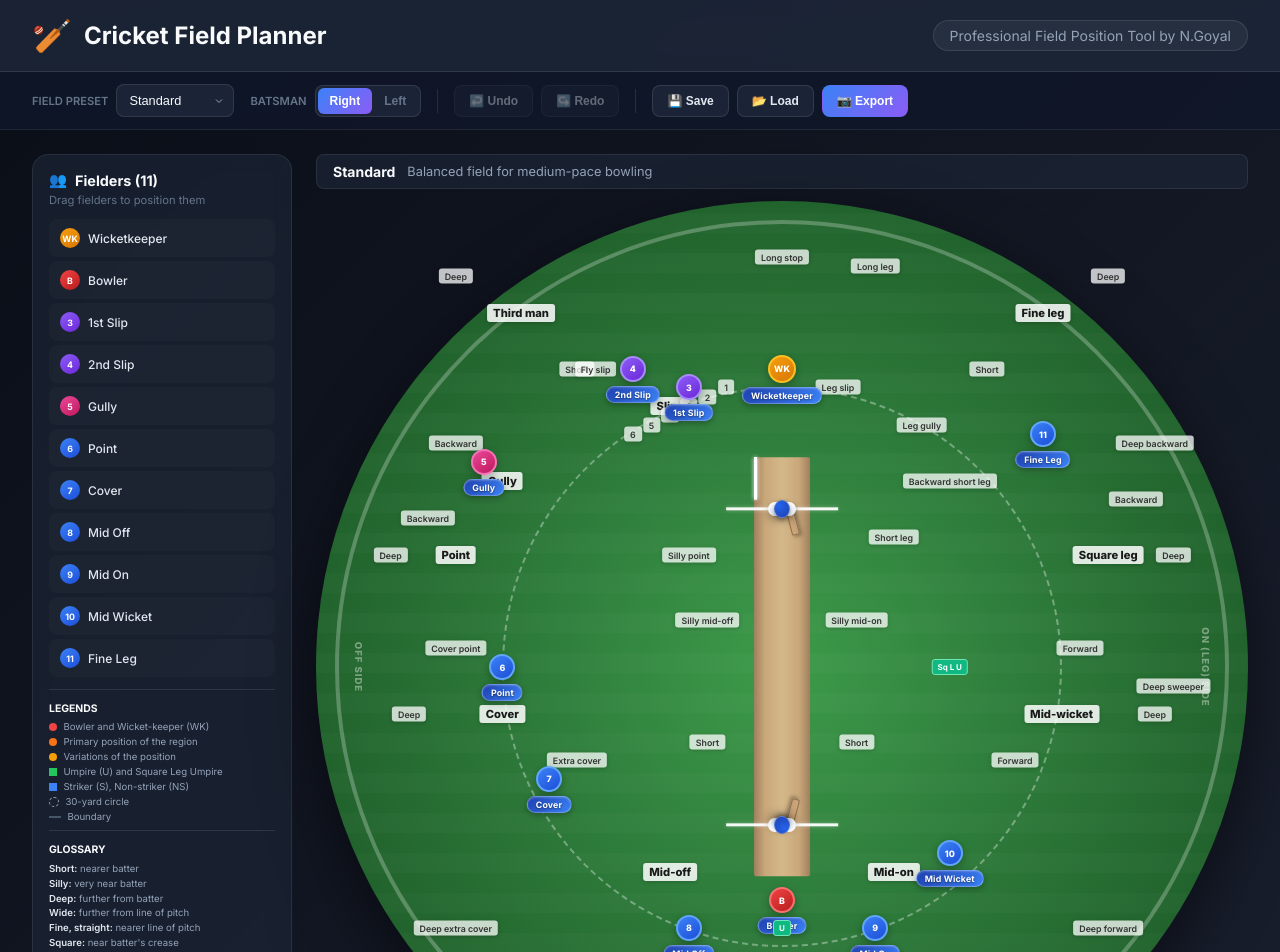
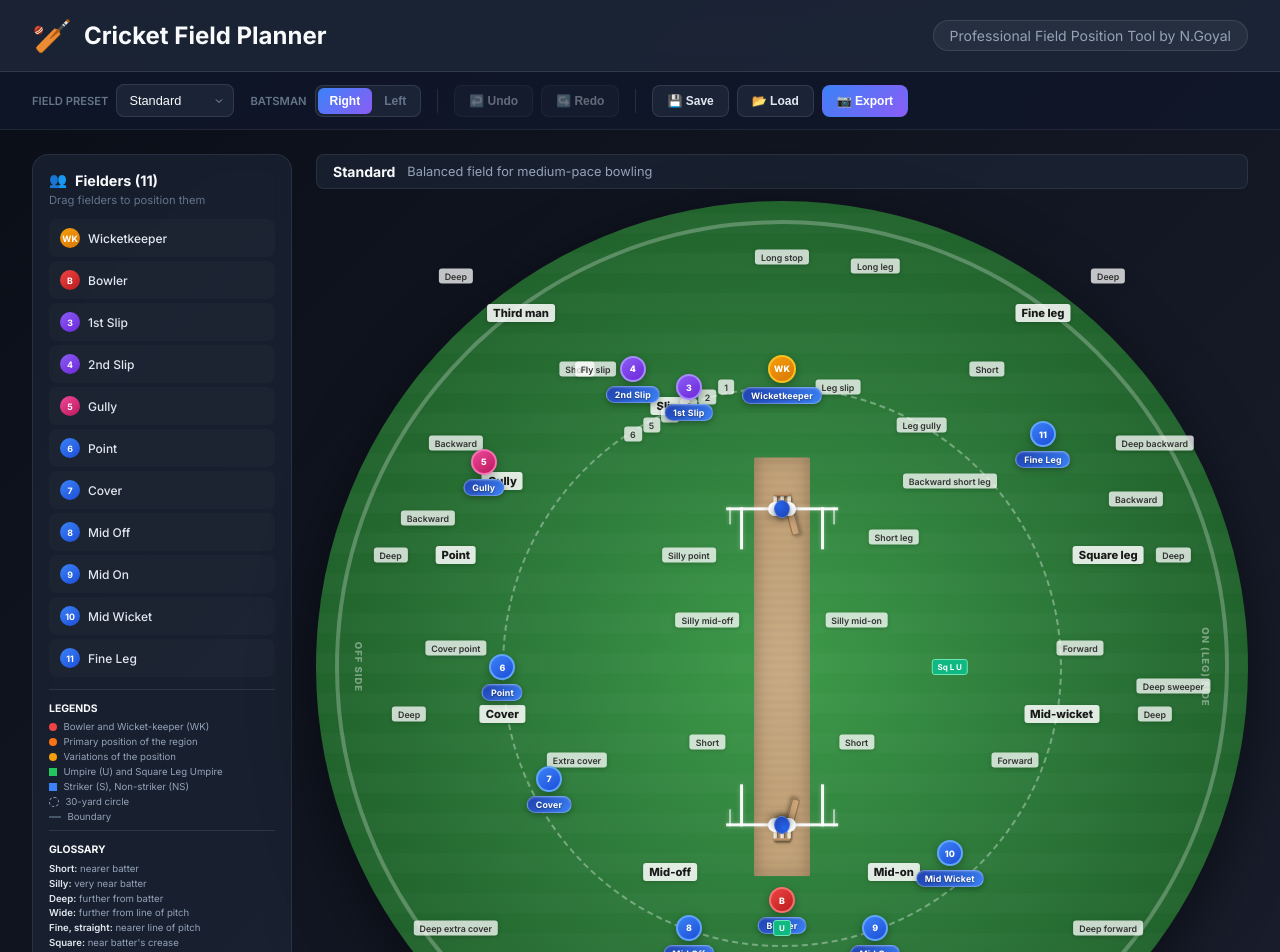
Before and after one commit to navendugoyal19/Cricket-field-position, a React (Vite) app: page / in a window 1280 px wide. Shown: the top 952 px of the page. Built offline with nearby package versions, Linux system fonts and the light colour scheme.

Commit message:
Enhance: Realistic pitch texture, wide lines, and 3D stumps

```diff
--- a/src/App.css
+++ b/src/App.css
@@ -450,6 +450,7 @@
 /* ============================================
    PITCH
    ============================================ */
+/* Pitch - Enhanced Texture */
 .pitch {
     position: absolute;
     left: 50%;
@@ -457,11 +458,16 @@
     transform: translate(-50%, -50%);
     width: 6%;
     height: 45%;
-    background: linear-gradient(90deg,
-            #a17f5f 0%, #c9a87a 20%, #d4b88a 50%, #c9a87a 80%, #a17f5f 100%);
+    /* Realistic clay/dust texture */
+    background-color: #c2a278;
+    background-image:
+        linear-gradient(90deg, rgba(0, 0, 0, 0.05) 0%, transparent 20%, transparent 80%, rgba(0, 0, 0, 0.05) 100%),
+        radial-gradient(circle at 50% 50%, rgba(255, 255, 255, 0.1) 0%, transparent 60%),
+        repeating-linear-gradient(0deg, transparent 0px, transparent 4px, rgba(0, 0, 0, 0.02) 4px, rgba(0, 0, 0, 0.02) 8px);
     border-radius: 2px;
     pointer-events: none;
     z-index: 5;
+    box-shadow: inset 0 0 20px rgba(0, 0, 0, 0.2);
 }
 
 /* Creases - Enhanced Visibility */
@@ -469,6 +475,37 @@
     position: absolute;
     background: rgba(255, 255, 255, 0.95);
     box-shadow: 0 0 4px rgba(255, 255, 255, 0.3);
+}
+
+/* Wide Lines */
+.wide-line-top-left,
+.wide-line-top-right,
+.wide-line-bottom-left,
+.wide-line-bottom-right {
+    width: 2px;
+    height: 4%;
+    background: rgba(255, 255, 255, 0.6);
+    /* Slightly fainter */
+}
+
+.wide-line-top-left {
+    left: -45%;
+    top: 12%;
+}
+
+.wide-line-top-right {
+    right: -45%;
+    top: 12%;
+}
+
+.wide-line-bottom-left {
+    left: -45%;
+    bottom: 12%;
+}
+
+.wide-line-bottom-right {
+    right: -45%;
+    bottom: 12%;
 }
 
 .popping-crease-top {
@@ -498,6 +535,74 @@
 }
 
 /* ... existing return crease positioning ... */
+
+.return-crease-top-left {
+    left: -25%;
+    top: 12%;
+}
+
+.return-crease-top-right {
+    right: -25%;
+    top: 12%;
+}
+
+.return-crease-bottom-left {
+    left: -25%;
+    bottom: 12%;
+}
+
+.return-crease-bottom-right {
+    right: -25%;
+    bottom: 12%;
+}
+
+/* Stumps - 3D Effect */
+.stumps-container {
+    position: absolute;
+    left: 50%;
+    transform: translateX(-50%);
+    display: flex;
+    gap: 3px;
+    /* Slightly wider gap */
+    z-index: 6;
+    filter: drop-shadow(1px 1px 1px rgba(0, 0, 0, 0.5));
+}
+
+.stumps-top {
+    top: 9%;
+}
+
+/* Adjusted for perspective */
+.stumps-bottom {
+    bottom: 9%;
+}
+
+.stump {
+    width: 4px;
+    /* Thicker stumps */
+    height: 14px;
+    background: linear-gradient(90deg, #e8d4b8 0%, #ffffff 50%, #d4c4a8 100%);
+    border-radius: 2px;
+    border: 1px solid rgba(0, 0, 0, 0.1);
+}
+
+.bails {
+    position: absolute;
+    left: 50%;
+    transform: translateX(-50%);
+    top: -2px;
+    width: 16px;
+    /* Wider bails */
+    height: 3px;
+    background: linear-gradient(to bottom, #d4a574, #8d6e4e);
+    border-radius: 2px;
+    box-shadow: 0 1px 2px rgba(0, 0, 0, 0.3);
+}
+
+.bails-bottom {
+    bottom: -2px;
+    top: auto;
+}
 
 /* ============================================
    BATSMAN MARKERS - 3D Top-Down View
--- a/src/components/CricketField.tsx
+++ b/src/components/CricketField.tsx
@@ -208,12 +208,20 @@ export function CricketField({
 
             {/* Pitch */}
             <div className="pitch">
+                {/* Creases */}
                 <div className="crease popping-crease-top" />
                 <div className="crease return-crease-top-left" />
                 <div className="crease return-crease-top-right" />
+                <div className="crease wide-line-top-left" />
+                <div className="crease wide-line-top-right" />
+
                 <div className="crease popping-crease-bottom" />
                 <div className="crease return-crease-bottom-left" />
                 <div className="crease return-crease-bottom-right" />
+                <div className="crease wide-line-bottom-left" />
+                <div className="crease wide-line-bottom-right" />
+
+                {/* Stumps */}
                 <div className="stumps-container stumps-top">
                     <div className="stump" /><div className="stump" /><div className="stump" />
                     <div className="bails" />
```
